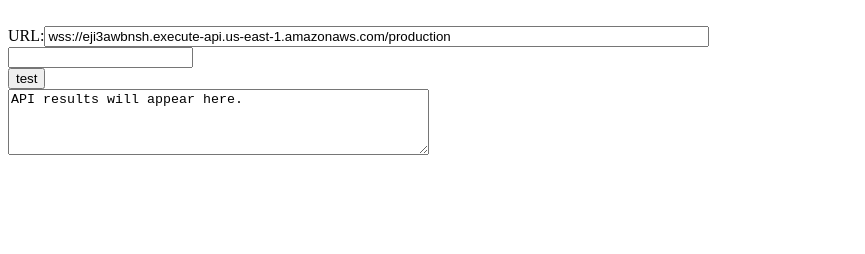
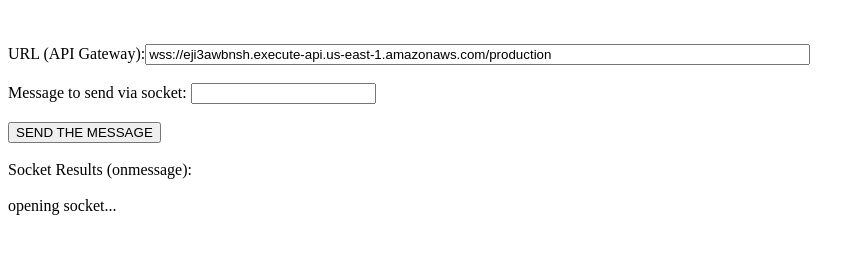
Before and after one commit to djtbdanner/lambda-web-sockets, a plain HTML site: page lambda-web-sockets/html/websocket.html in a window 1280 px wide. Shown: the whole page, without its empty margins (0-865 px from the left). Drawn offline with Linux system fonts and the light colour scheme.

Commit message:
fix: html working a bit better -connect as quickly as possible

```diff
--- a/lambda-web-sockets/html/websocket.html
+++ b/lambda-web-sockets/html/websocket.html
@@ -3,39 +3,66 @@
 <meta charset="utf-8" />
 
 <head>
-	<title>CORS test</title>
+	<title>WebSocket test </title>
 </head>
+<!-- This file can run on brower with no server -->
 
 <body>
 	<form>
-		</br>
-		URL:<input type="text" size="80" id="url"
-			value="wss://eji3awbnsh.execute-api.us-east-1.amazonaws.com/production" />
-		</br>
-		<input type="input" id="msg" />
-		</br>
-		<input type="button" id="button" onClick="sendSocketMessage()" value="test" />
-		</br>
-		<textarea id="text" rows="4" cols="50">API results will appear here.</textarea>
+		<br><br>
+		URL (API Gateway):<input type="input" size="80" id="url" value="wss://eji3awbnsh.execute-api.us-east-1.amazonaws.com/production" />
+		<br><br>
+		Message to send via socket: <input type="input" id="msg" />
+		<br><br>
+		<input type="submit" id="button" value="SEND THE MESSAGE" />
+		<br><br>
+		Socket Results (onmessage):
+		<br><br>
+		<div id="text" rows="4" cols="50"></div>
+
 		<script>
+			const textarea = document.getElementById("text");
+			document.getElementById("button").addEventListener("click", function (event) {
+				event.preventDefault();
+				sendSocketMessage();
+			});
+
 			let ws = undefined;
-			async function sendSocketMessage() {
+			window.onload = function () {
+				textarea.innerHTML = "opening socket...";
+				openWebSocket();
+			};
+
+			function sendSocketMessage() {
 				try {
 					const msg = document.getElementById("msg").value;
-					if (ws === undefined) {
-						const url = document.getElementById("url").value;
-						ws = await new WebSocket(url);
-					}
 					ws.send(msg);
-					console.log(`Appears to have sent: ${msg}`);
-					ws.onmessage = (message) => {
-						const textarea =  document.getElementById("text");
-						textarea.value = `message received, ${message.data}`;
-					}
+					console.log(`Sent Message: ${msg}`);
 				} catch (e) {
-					console.log(e);
+					console.log(`Error sending message: ${e}`);
 					console.log(e.stack);
 				}
+			}
+
+			var socketOnMessage = function (message) {
+				textarea.innerHTML = `Message received (${new Date()}):<br><br>${message.data}`;
+			};
+
+			var socketOnOpen = function (message) {
+				textarea.innerHTML = "...websocket opened!";
+			};
+
+			var socketOnClose = function (message) {
+				console.log('websocket disconnected - waiting for connection');
+				openWebSocket();
+			};
+
+			function openWebSocket() {
+				const websocketUrl = document.getElementById("url").value;
+				ws = new WebSocket(websocketUrl);
+				ws.onopen = socketOnOpen;
+				ws.onclose = socketOnClose;
+				ws.onmessage = socketOnMessage;
 			}
 		</script>
 </body>
```
